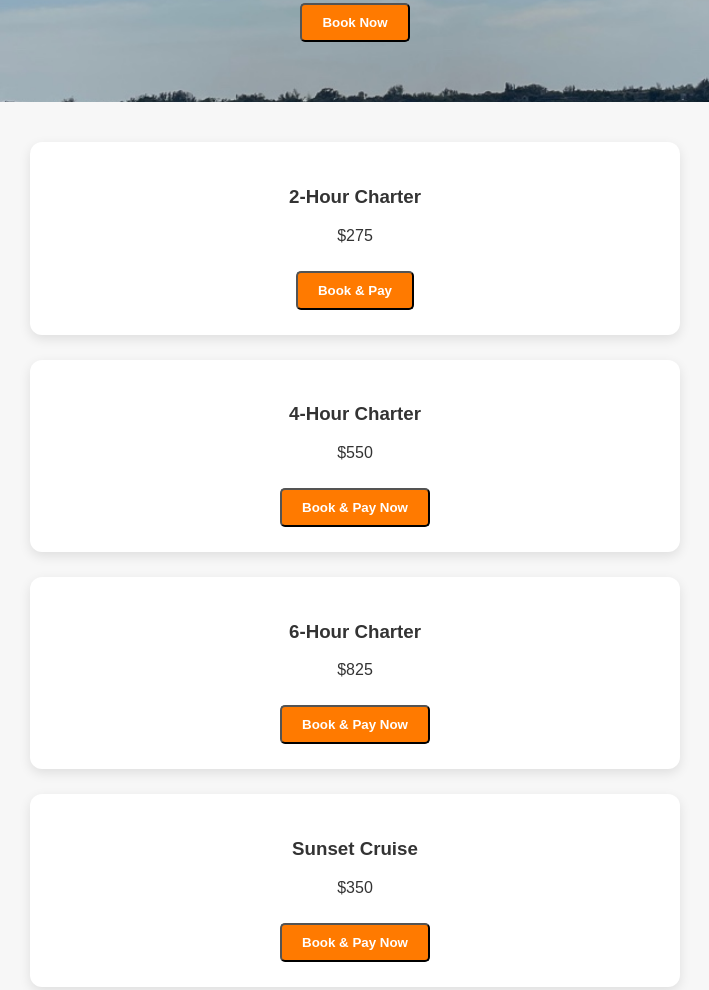
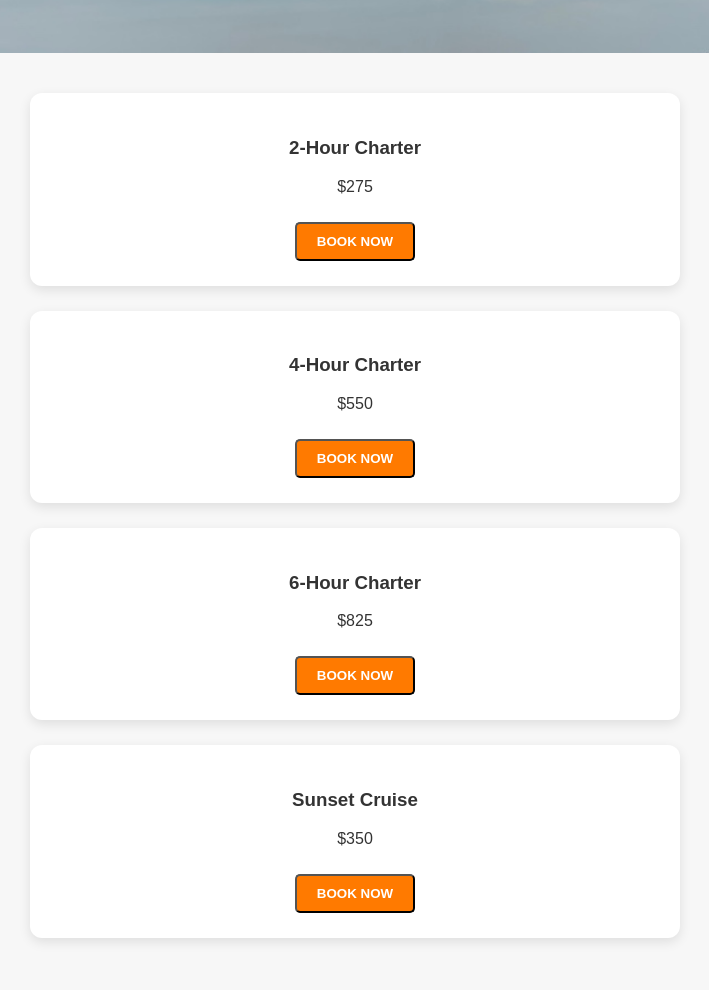
Before and after one commit to CoatalBoatTours/Boat-Tours, a plain HTML site: page index.html in a window 1280 px wide. Shown: the part 361-1351 px from the top of the page, without its empty margins (285-994 px from the left). Drawn offline with Linux system fonts and the light colour scheme.

Commit message:
Update index.html

```diff
--- a/index.html
+++ b/index.html
@@ -1,4 +1,3 @@
-
 <!DOCTYPE html>
 <html lang="en">
 <head>
@@ -18,7 +17,6 @@
         <li><a href="contact.html">Contact</a></li>
         <li><a href="custom.html">Custom Inquiries</a></li>
         <li><a href="captains.html">Meet the Captains</a></li>
-
     </ul>
 </nav>
 
@@ -26,37 +24,36 @@
     <img src="logo.png" alt="Coastal Boat Tours Logo" class="logo">
     <h1>Coastal Boat Tours</h1>
     <p>Explore Sarasota by Water</p>
-        <button class="btn" onclick="confirmBooking('tours.html')">Book Now</button>
+</header>
 
-    </header>
 <section id="tours">
-
     <div class="tour-options">
 
         <div class="tour">
             <h3>2-Hour Charter</h3>
             <p>$275</p>
-            <button class="btn" onclick="confirmBooking('https://book.squareup.com/appointments/86xvdet9b1ecis/location/9K2JABW4HG6Q6/services/DENQ5NJ4IY2XIV2OE5WTACME')">Book & Pay</button>
+            <button class="btn" onclick="confirmBooking('https://book.squareup.com/appointments/86xvdet9b1ecis/location/9K2JABW4HG6Q6/services/DENQ5NJ4IY2XIV2OE5WTACME')">BOOK NOW</button>
         </div>
 
         <div class="tour">
             <h3>4-Hour Charter</h3>
             <p>$550</p>
-                <button class="btn" onclick="confirmBooking('https://book.squareup.com/appointments/86xvdet9b1ecis/location/9K2JABW4HG6Q6/services/HKUPEXV4PF6T3GFFLP3SA6TI')">Book & Pay Now</button>
+            <button class="btn" onclick="confirmBooking('https://book.squareup.com/appointments/86xvdet9b1ecis/location/9K2JABW4HG6Q6/services/HKUPEXV4PF6T3GFFLP3SA6TI')">BOOK NOW</button>
         </div>
+
         <div class="tour">
             <h3>6-Hour Charter</h3>
             <p>$825</p>
-                <button class="btn" onclick="confirmBooking('https://book.squareup.com/appointments/86xvdet9b1ecis/location/9K2JABW4HG6Q6/services/FAZWB6RPQT4CHJ6GH5FUHU4P')">Book & Pay Now</button>
+            <button class="btn" onclick="confirmBooking('https://book.squareup.com/appointments/86xvdet9b1ecis/location/9K2JABW4HG6Q6/services/FAZWB6RPQT4CHJ6GH5FUHU4P')">BOOK NOW</button>
         </div>
+
         <div class="tour">
             <h3>Sunset Cruise</h3>
             <p>$350</p>
-                <button class="btn" onclick="confirmBooking('https://book.squareup.com/appointments/86xvdet9b1ecis/location/9K2JABW4HG6Q6/services/SMSQE5LQ5EM5S4K2MJ2AHKWA')">Book & Pay Now</button>
+            <button class="btn" onclick="confirmBooking('https://book.squareup.com/appointments/86xvdet9b1ecis/location/9K2JABW4HG6Q6/services/SMSQE5LQ5EM5S4K2MJ2AHKWA')">BOOK NOW</button>
         </div>
     </div>
 </section>
-    <section class="contact">
 
 <section class="testimonials" style="background: #f9f9f9; padding: 50px 20px; text-align: center; margin-top: 40px;">
   <h2 style="color: #003049; font-size: 2em; margin-bottom: 30px;">What Our Guests Are Saying</h2>
@@ -67,9 +64,11 @@
   </div>
 </section>
 
+<section class="contact">
     <h2>Contact & Booking</h2>
     <p>Email: coastalboattourssarasota@gmail.com</p>
 </section>
+
 <footer>
     <p>&copy; 2025 Coastal Boat Tours</p>
 </footer>
@@ -104,8 +103,5 @@ document.addEventListener('DOMContentLoaded', function () {
 });
 </script>
 
-
-
-
 </body>
 </html>
```
Lines whose indentation alone changed are shown as unchanged.
